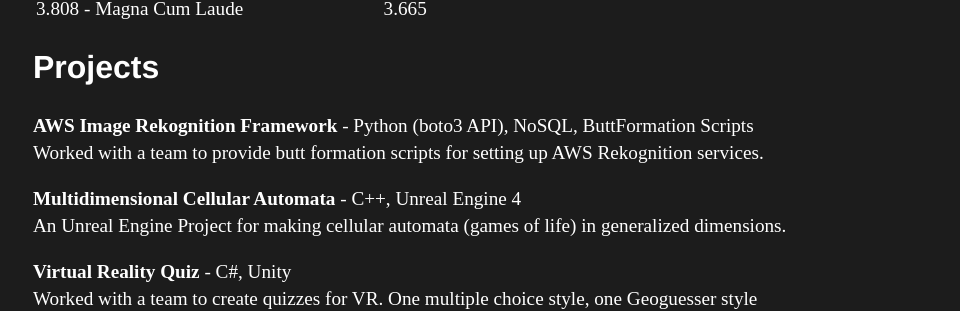
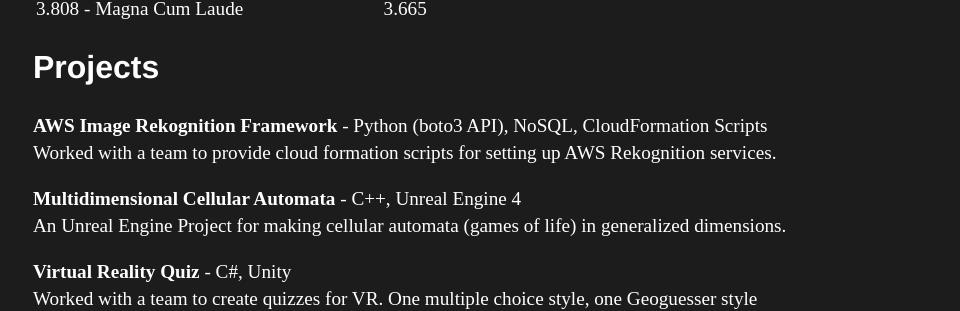
Before and after one commit to gpoquiz/gpoquiz.github.io, a Jekyll site: the page built from resume/index.html, in a window 1280 px wide. Shown: the part 451-762 px from the top of the page, without its empty margins (159-1119 px from the left). Built offline with Jekyll 4.4.1, drawn with Linux system fonts in a browser that asks for light colours.

Commit message:
Update index.html

```diff
--- a/resume/index.html
+++ b/resume/index.html
@@ -29,8 +29,8 @@
 					</tr>
 			</table>
 			<h2>Projects</h2>
-			<p><strong>AWS Image Rekognition Framework</strong> - Python (boto3 API), NoSQL, ButtFormation Scripts<br>
-			Worked with a team to provide butt formation scripts for setting up AWS Rekognition services.
+			<p><strong>AWS Image Rekognition Framework</strong> - Python (boto3 API), NoSQL, CloudFormation Scripts<br>
+			Worked with a team to provide cloud formation scripts for setting up AWS Rekognition services.
 			</p>
 
 			<p><strong>Multidimensional Cellular Automata</strong> - C++, Unreal Engine 4<br>
```
